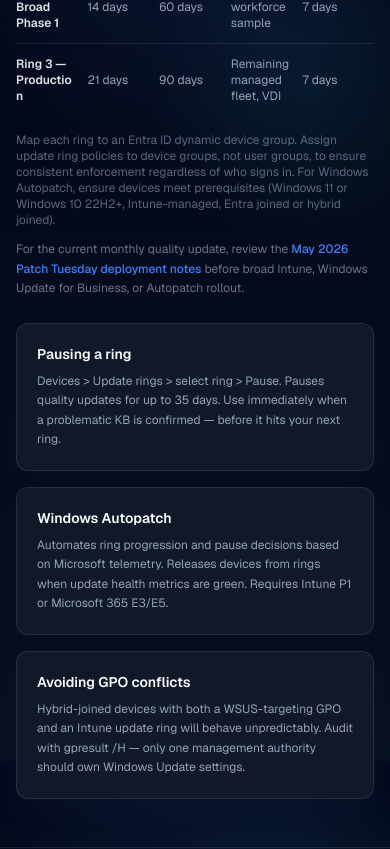
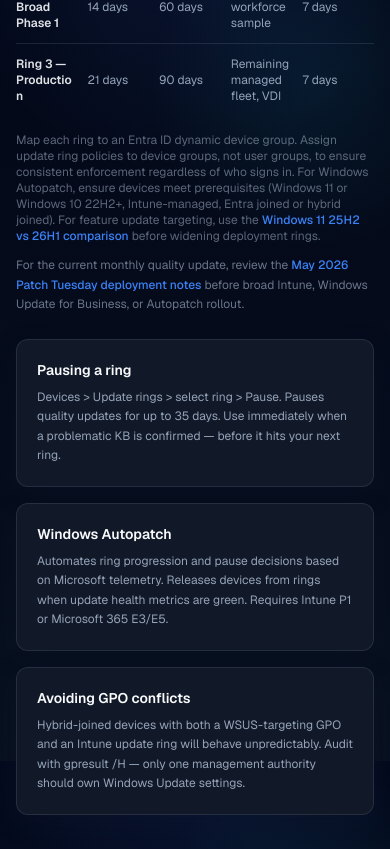
Before and after one commit to Jackoma0209/adminsignal, a Next.js app: page /intune in a window 390 px wide. Shown: the part 6835-7684 px from the top of the page. Built offline with nearby package versions, Linux system fonts and the light colour scheme; no server answers.

Commit message:
chore: improve comparisons discovery

```diff
--- a/src/app/intune/page.tsx
+++ b/src/app/intune/page.tsx
@@ -386,7 +386,17 @@ export default function IntunePage() {
             </table>
           </div>
           <p className="mt-4 text-xs text-muted/60">
-            Map each ring to an Entra ID dynamic device group. Assign update ring policies to device groups, not user groups, to ensure consistent enforcement regardless of who signs in. For Windows Autopatch, ensure devices meet prerequisites (Windows 11 or Windows 10 22H2+, Intune-managed, Entra joined or hybrid joined).
+            Map each ring to an Entra ID dynamic device group. Assign update ring policies to device groups,
+            not user groups, to ensure consistent enforcement regardless of who signs in. For Windows
+            Autopatch, ensure devices meet prerequisites (Windows 11 or Windows 10 22H2+, Intune-managed,
+            Entra joined or hybrid joined). For feature update targeting, use the{' '}
+            <Link
+              href="/comparisons/windows-11-25h2-vs-26h1-2026"
+              className="font-medium text-primary transition-colors hover:text-primary/80"
+            >
+              Windows 11 25H2 vs 26H1 comparison
+            </Link>{' '}
+            before widening deployment rings.
           </p>
           <p className="mt-3 text-xs leading-relaxed text-muted/70">
             For the current monthly quality update, review the{' '}
--- a/src/app/patch-management/page.tsx
+++ b/src/app/patch-management/page.tsx
@@ -396,7 +396,15 @@ export default function PatchManagementPage() {
           <p className="mt-4 text-xs text-muted/60">
             For Intune-managed fleets, map each ring to an Entra ID device group and assign a
             corresponding Intune update ring policy. For WUfB via GPO, use a separate OU or
-            security group filter per ring.
+            security group filter per ring. If you are deciding whether to target the newer
+            Windows branch, compare{' '}
+            <Link
+              href="/comparisons/windows-11-25h2-vs-26h1-2026"
+              className="font-medium text-primary transition-colors hover:text-primary/80"
+            >
+              Windows 11 25H2 vs 26H1
+            </Link>{' '}
+            before changing feature update policies.
           </p>
         </Container>
       </div>
--- a/src/app/windows-server/page.tsx
+++ b/src/app/windows-server/page.tsx
@@ -415,6 +415,13 @@ export default function WindowsServerPage() {
               className="group inline-flex items-center gap-2 text-sm font-medium text-primary transition-colors hover:text-primary/80"
             >
               ConfigMgr and co-management guidance
+              <ArrowRight className="h-4 w-4" />
+            </Link>
+            <Link
+              href="/comparisons/windows-11-25h2-vs-26h1-2026"
+              className="group inline-flex items-center gap-2 text-sm font-medium text-primary transition-colors hover:text-primary/80"
+            >
+              Windows 11 25H2 vs 26H1 comparison
               <ArrowRight className="h-4 w-4" />
             </Link>
           </div>
--- a/src/components/layout/Header.tsx
+++ b/src/components/layout/Header.tsx
@@ -9,6 +9,7 @@ import { Menu, X, Search, Sun, Moon, Rss } from 'lucide-react'
 const nav = [
   { label: 'Signals', href: '/news' },
   { label: 'Guides', href: '/tutorials' },
+  { label: 'Comparisons', href: '/comparisons' },
   { label: 'Scripts', href: '/scripts' },
   { label: 'Topics', href: '/topics' },
   { label: 'Tools', href: '/best-tools' },
@@ -101,7 +102,7 @@ export default function Header() {
           </Link>
 
           {/* Desktop nav */}
-          <nav className="hidden items-center gap-0.5 md:flex">
+          <nav className="hidden items-center gap-0.5 lg:flex">
             {nav.map((item) => (
               <Link
                 key={item.href}
@@ -114,7 +115,7 @@ export default function Header() {
           </nav>
 
           {/* Desktop right controls */}
-          <div className="hidden items-center gap-2 md:flex">
+          <div className="hidden items-center gap-2 lg:flex">
             {/* Expandable search */}
             <div className="relative flex items-center">
               {searchOpen ? (
@@ -168,7 +169,7 @@ export default function Header() {
 
           {/* Mobile toggle */}
           <button
-            className="rounded-md p-2 text-muted transition-colors hover:bg-surface-elevated hover:text-foreground md:hidden"
+            className="rounded-md p-2 text-muted transition-colors hover:bg-surface-elevated hover:text-foreground lg:hidden"
             onClick={() => setMobileOpen((v) => !v)}
             aria-label="Toggle menu"
             aria-expanded={mobileOpen}
@@ -180,7 +181,7 @@ export default function Header() {
 
       {/* Mobile menu */}
       {mobileOpen && (
-        <div className="border-t border-border bg-background md:hidden">
+        <div className="border-t border-border bg-background lg:hidden">
           <nav className="flex flex-col gap-1 px-4 py-4">
             {/* Mobile search */}
             <form onSubmit={handleMobileSubmit} className="mb-3">
```
